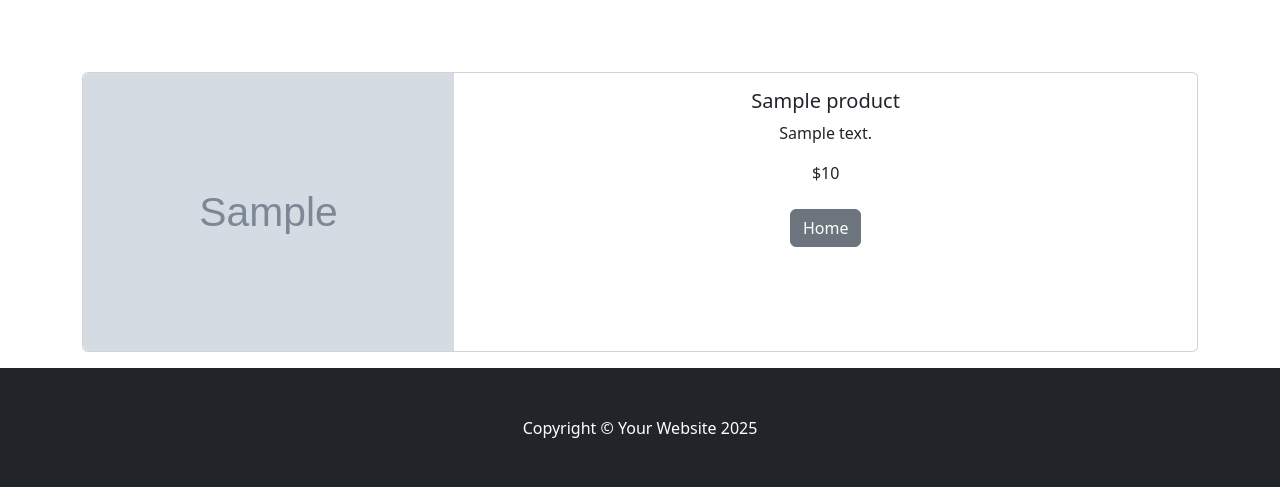
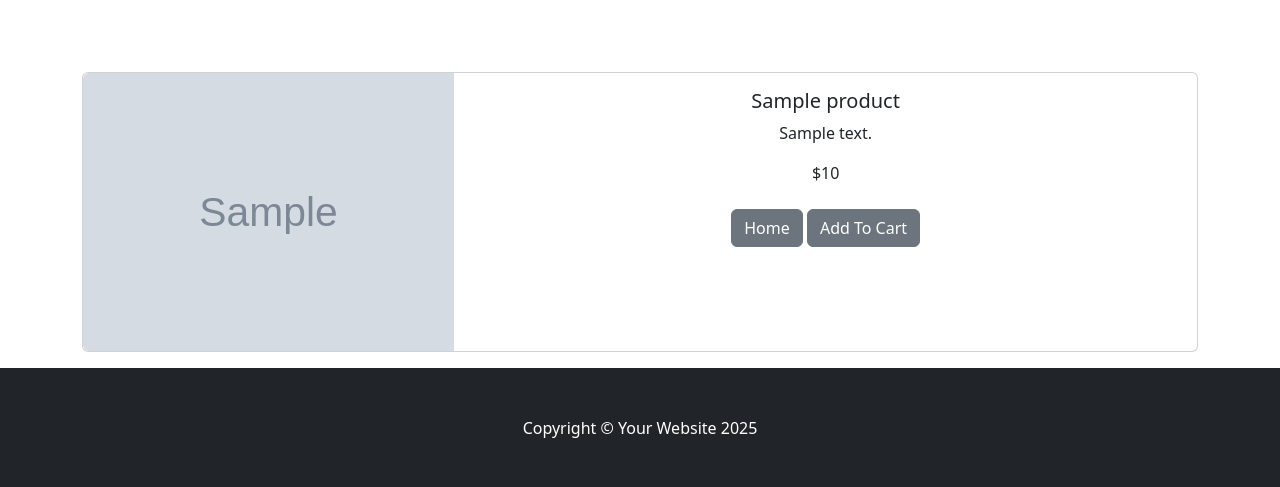
Before and after one commit to Chris21-lkb/django_ecom, a Django app: template ecom/store/templates/product.html in a window 1280 px wide. Shown: the part 56-543 px from the top of the page. Run offline with Django 5.2, Linux system fonts and the light colour scheme; the template is opened without the code that fills it: most values are stand-ins (such as "Sample title", 1, 10 or a date in 2020); grey boxes marked "Sample" are stand-in pictures.

Commit message:
'commit'

```diff
--- a/ecom/store/templates/base.html
+++ b/ecom/store/templates/base.html
@@ -14,6 +14,9 @@
         <link href="https://cdn.jsdelivr.net/npm/bootstrap-icons@1.5.0/font/bootstrap-icons.css" rel="stylesheet" />
         <!-- Core theme CSS (includes Bootstrap)-->
         <link href="{% static 'css/styles.css'%}" rel="stylesheet" />
+        <script src="https://code.jquery.com/jquery-3.7.1.min.js" integrity="sha256-/JqT3SQfawRcv/BIHPThkBvs0OEvtFFmqPF/lYI/Cxo=" crossorigin="anonymous">
+
+        </script>
     </head>
     <body>
         {% include 'navbar.html' %}
--- a/ecom/store/templates/product.html
+++ b/ecom/store/templates/product.html
@@ -26,14 +26,44 @@
                 <strike>${{product.price}}</strike>&nbsp${{product.sale_price}}
               {% else %}
                 ${{product.price}}
+
               {% endif %}
 
                 <br/> <br/>
               <a href="{% url 'home' %}" class="btn btn-secondary">Home</a>
+              <button type="button" value="{{ product.id }}" class="btn btn-secondary" id="add-cart">Add To Cart</button>
             </center>
             </div>
           </div>
         </div>
       </div>
 </div>
+
+<script>
+  //check if button pressed
+  $(document).on('click', '#add-cart', function(e){
+    e.preventDefault();
+
+    //ajax allow us to send stuff to the backend without having to reload the page
+    $.ajax({
+      type: 'POST',
+      url: '{% url "cart_add" %}',
+      data: {
+        product_id: $('#add-cart').val(),
+        csrfmiddlewaretoken: '{{ csrf_token }}',
+        action: 'post'
+      },
+
+      success: function(json){
+        console.log(json)
+      },
+
+      error: function(xhr, errmsg, err){
+
+      }
+
+    });
+
+  })
+</script>
 {% endblock %}
```
Also changed, not shown: ecom/cart/views.py (+16 -2 lines).
